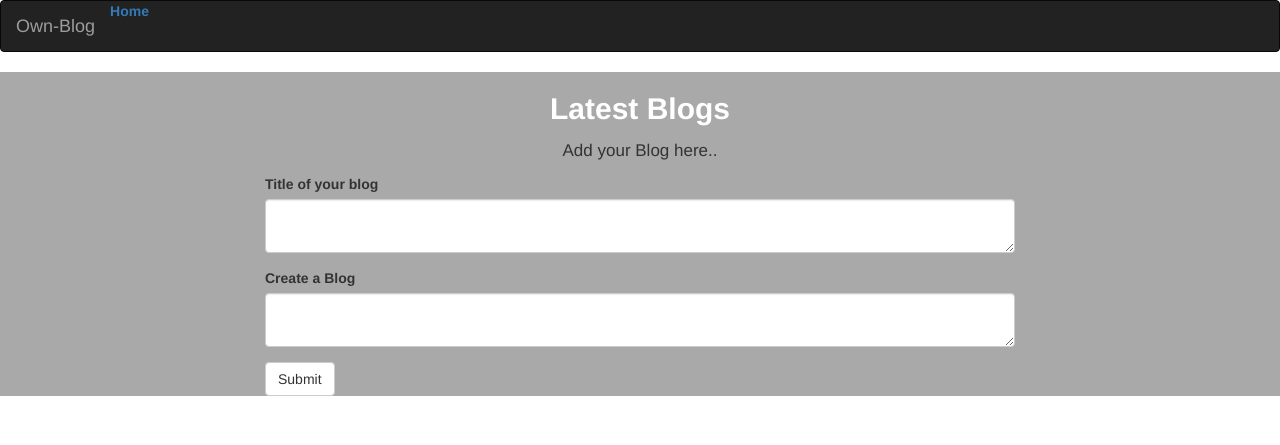
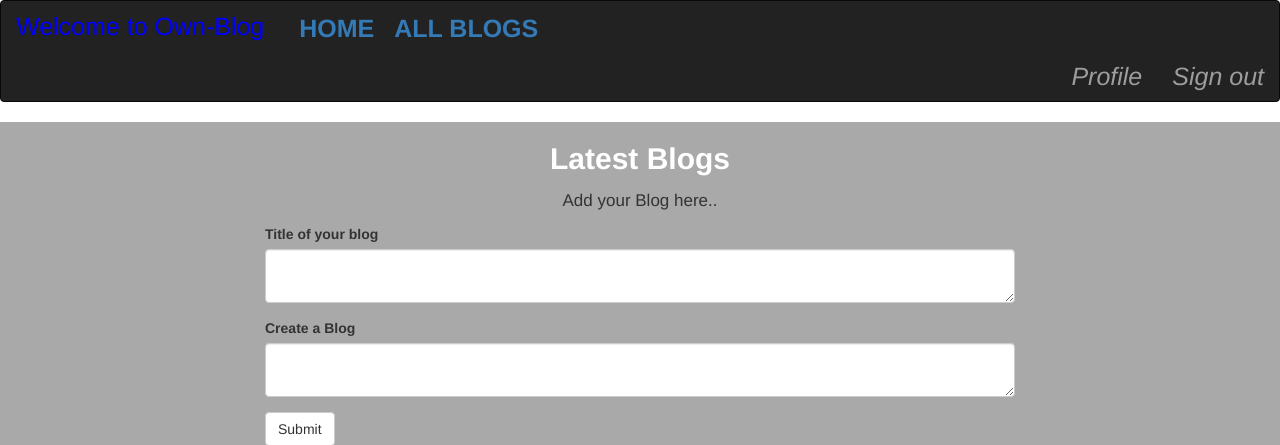
Before and after one commit to erastus-1/Own-Blog, a Flask app: template app/templates/blog.html in a window 1280 px wide. Shown: the top 445 px of the page. Run offline with Flask 2, Linux system fonts and the light colour scheme; the template is opened without the code that fills it: values that come from a table or form of the project are taken from there, others are empty; the visitor is signed in with stand-in values (Sample User, id 1); data comes from the database, SQL or seed files in the repository; parts of the project's set-up code (start-up, migrations or seed data) failed here and were passed over; some libraries are stand-ins or nearby versions.

Commit message:
templates/navbar.html

```diff
--- a/app/templates/navbar.html
+++ b/app/templates/navbar.html
@@ -7,12 +7,22 @@
               <span class="icon-bar"></span>
               <span class="icon-bar"></span>
             </button>
-            <a class="navbar-brand" href="/"> Own-Blog </a>
+            <a style="color: blue; font-size: 25px;" class="navbar-brand" href="/"> Welcome to Own-Blog </a>
         </div>
         <div class="navbar-collapse collapse">
             <ul class="nav navbar-nav">
-                <li><strong><a href="/">Home</a></strong></li>
+                <li style="color: blue; padding-left: 20px; padding-top: 10px; font-size: 25px;"><strong><a href="/"><i class="fa fahome" style="color: white"></i>HOME</a></strong></li>
+                <li style="color: blue; padding-left: 20px; padding-top: 10px; font-size: 25px;"><strong><a href="{{url_for('main.blog')}}">ALL BLOGS</a></strong></li>
         </div>
+
+        <ul class="nav navbar-nav navbar-right">
+            {% if current_user.is_authenticated %}
+            <li style="color: blue; font-size: 25px; font-style: italic;"><a href="{{url_for('main.profile',uname=current_user.username)}}">Profile</a></li>
+            <li style="color: blue; font-size: 25px; font-style: italic;"><a href="{{url_for('auth.logout')}}">Sign out</a></li>
+            {% else %}
+            <li style="color: blue; font-size: 25px; font-style: italic;"><a href="{{url_for('auth.login')}}">Sign in</a></li>
+            {%endif%}
+          </ul>
 
     </div>
 </div>
```
